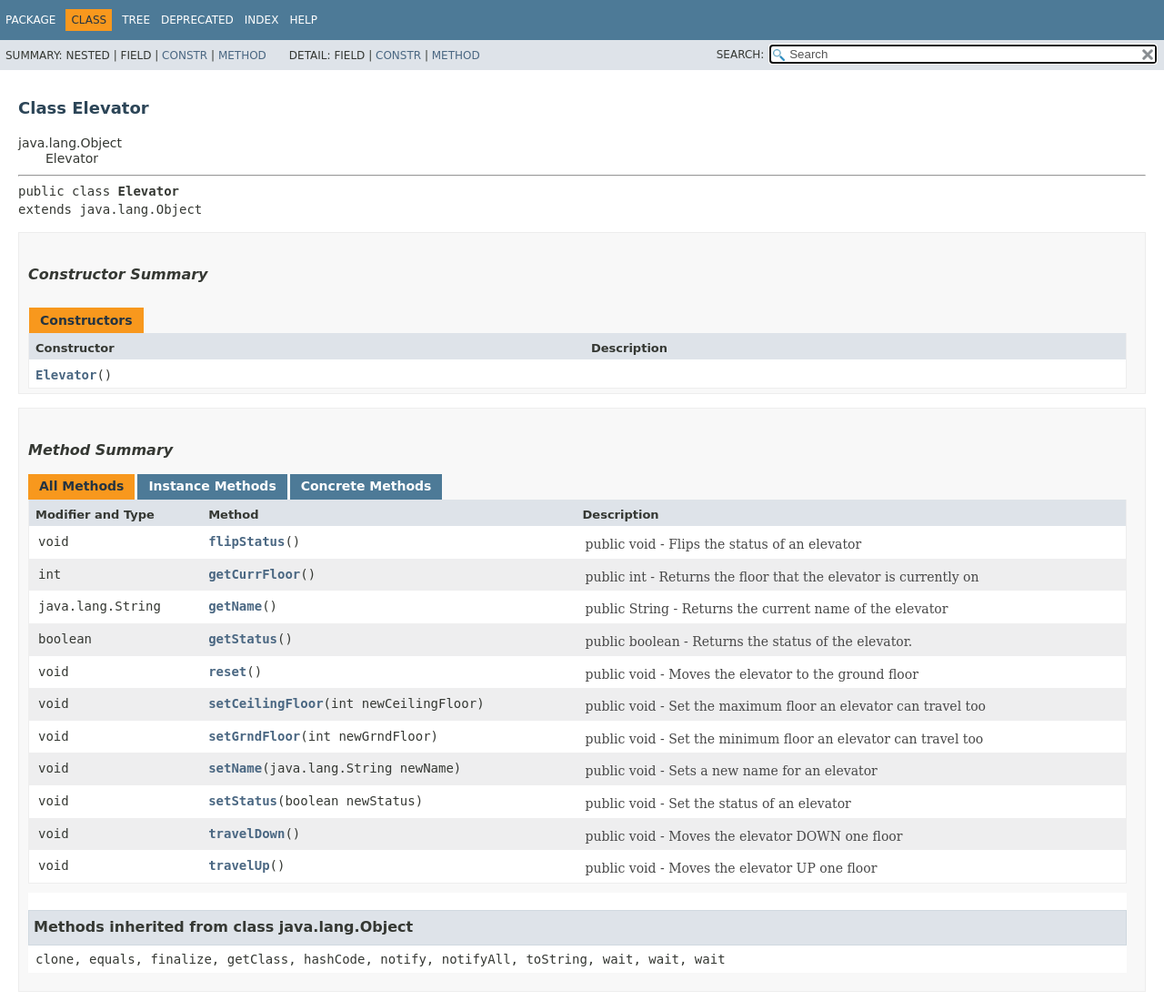
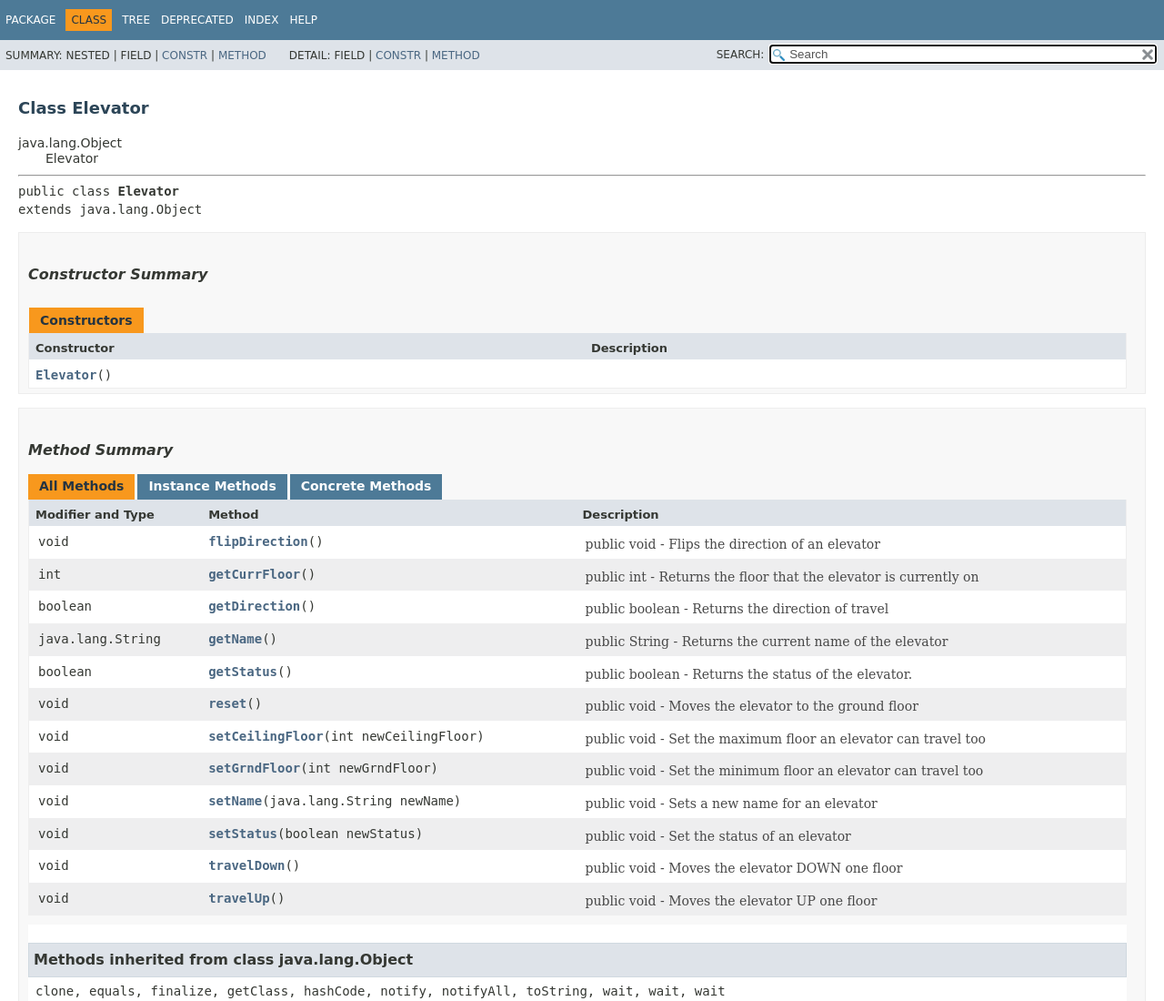
Before and after one commit to NickOuellet/Elevator_Project, a plain HTML site: page Elevator.html in a window 1280 px wide. Shown: the top 1100 px of the page at 91% size. Drawn offline with Linux system fonts and the light colour scheme; no server answers; a script that the page names is missing; a web font is replaced by a local one.

Commit message:
Change flipStatus to flipDirection to fix error and added getDirection and javadocs for both

```diff
--- a/Elevator.html
+++ b/Elevator.html
@@ -2,7 +2,7 @@
 <!-- NewPage -->
 <html lang="en">
 <head>
-<!-- Generated by javadoc (12.0.2) on Thu Feb 06 20:26:27 CST 2020 -->
+<!-- Generated by javadoc (12.0.2) on Thu Feb 06 21:08:47 CST 2020 -->
 <title>Elevator</title>
 <meta http-equiv="Content-Type" content="text/html; charset=utf-8">
 <meta name="dc.created" content="2020-02-06">
@@ -28,7 +28,7 @@
     catch(err) {
     }
 //-->
-var data = {"i0":10,"i1":10,"i2":10,"i3":10,"i4":10,"i5":10,"i6":10,"i7":10,"i8":10,"i9":10,"i10":10};
+var data = {"i0":10,"i1":10,"i2":10,"i3":10,"i4":10,"i5":10,"i6":10,"i7":10,"i8":10,"i9":10,"i10":10,"i11":10};
 var tabs = {65535:["t0","All Methods"],2:["t2","Instance Methods"],8:["t4","Concrete Methods"]};
 var altColor = "altColor";
 var rowColor = "rowColor";
@@ -165,9 +165,9 @@ extends java.lang.Object</pre>
 <tbody>
 <tr class="altColor" id="i0">
 <td class="colFirst"><code>void</code></td>
-<th class="colSecond" scope="row"><code><span class="memberNameLink"><a href="#flipStatus()">flipStatus</a></span>()</code></th>
+<th class="colSecond" scope="row"><code><span class="memberNameLink"><a href="#flipDirection()">flipDirection</a></span>()</code></th>
 <td class="colLast">
-<div class="block">public void - Flips the status of an elevator</div>
+<div class="block">public void - Flips the direction of an elevator</div>
 </td>
 </tr>
 <tr class="rowColor" id="i1">
@@ -178,62 +178,69 @@ extends java.lang.Object</pre>
 </td>
 </tr>
 <tr class="altColor" id="i2">
+<td class="colFirst"><code>boolean</code></td>
+<th class="colSecond" scope="row"><code><span class="memberNameLink"><a href="#getDirection()">getDirection</a></span>()</code></th>
+<td class="colLast">
+<div class="block">public boolean - Returns the direction of travel</div>
+</td>
+</tr>
+<tr class="rowColor" id="i3">
 <td class="colFirst"><code>java.lang.String</code></td>
 <th class="colSecond" scope="row"><code><span class="memberNameLink"><a href="#getName()">getName</a></span>()</code></th>
 <td class="colLast">
 <div class="block">public String - Returns the current name of the elevator</div>
 </td>
 </tr>
-<tr class="rowColor" id="i3">
+<tr class="altColor" id="i4">
 <td class="colFirst"><code>boolean</code></td>
 <th class="colSecond" scope="row"><code><span class="memberNameLink"><a href="#getStatus()">getStatus</a></span>()</code></th>
 <td class="colLast">
 <div class="block">public boolean - Returns the status of the elevator.</div>
 </td>
 </tr>
-<tr class="altColor" id="i4">
+<tr class="rowColor" id="i5">
 <td class="colFirst"><code>void</code></td>
 <th class="colSecond" scope="row"><code><span class="memberNameLink"><a href="#reset()">reset</a></span>()</code></th>
 <td class="colLast">
 <div class="block">public void - Moves the elevator to the ground floor</div>
 </td>
 </tr>
-<tr class="rowColor" id="i5">
+<tr class="altColor" id="i6">
 <td class="colFirst"><code>void</code></td>
 <th class="colSecond" scope="row"><code><span class="memberNameLink"><a href="#setCeilingFloor(int)">setCeilingFloor</a></span>&#8203;(int&nbsp;newCeilingFloor)</code></th>
 <td class="colLast">
 <div class="block">public void - Set the maximum floor an elevator can travel too</div>
 </td>
 </tr>
-<tr class="altColor" id="i6">
+<tr class="rowColor" id="i7">
 <td class="colFirst"><code>void</code></td>
 <th class="colSecond" scope="row"><code><span class="memberNameLink"><a href="#setGrndFloor(int)">setGrndFloor</a></span>&#8203;(int&nbsp;newGrndFloor)</code></th>
 <td class="colLast">
 <div class="block">public void - Set the minimum floor an elevator can travel too</div>
 </td>
 </tr>
-<tr class="rowColor" id="i7">
+<tr class="altColor" id="i8">
 <td class="colFirst"><code>void</code></td>
 <th class="colSecond" scope="row"><code><span class="memberNameLink"><a href="#setName(java.lang.String)">setName</a></span>&#8203;(java.lang.String&nbsp;newName)</code></th>
 <td class="colLast">
 <div class="block">public void - Sets a new name for an elevator</div>
 </td>
 </tr>
-<tr class="altColor" id="i8">
+<tr class="rowColor" id="i9">
 <td class="colFirst"><code>void</code></td>
 <th class="colSecond" scope="row"><code><span class="memberNameLink"><a href="#setStatus(boolean)">setStatus</a></span>&#8203;(boolean&nbsp;newStatus)</code></th>
 <td class="colLast">
 <div class="block">public void - Set the status of an elevator</div>
 </td>
 </tr>
-<tr class="rowColor" id="i9">
+<tr class="altColor" id="i10">
 <td class="colFirst"><code>void</code></td>
 <th class="colSecond" scope="row"><code><span class="memberNameLink"><a href="#travelDown()">travelDown</a></span>()</code></th>
 <td class="colLast">
 <div class="block">public void - Moves the elevator DOWN one floor</div>
 </td>
 </tr>
-<tr class="altColor" id="i10">
+<tr class="rowColor" id="i11">
 <td class="colFirst"><code>void</code></td>
 <th class="colSecond" scope="row"><code><span class="memberNameLink"><a href="#travelUp()">travelUp</a></span>()</code></th>
 <td class="colLast">
@@ -414,14 +421,28 @@ extends java.lang.Object</pre>
 </dl>
 </li>
 </ul>
-<a id="flipStatus()">
+<a id="flipDirection()">
+<!--   -->
+</a>
+<ul class="blockList">
+<li class="blockList">
+<h4>flipDirection</h4>
+<pre class="methodSignature">public&nbsp;void&nbsp;flipDirection()</pre>
+<div class="block">public void - Flips the direction of an elevator</div>
+</li>
+</ul>
+<a id="getDirection()">
 <!--   -->
 </a>
 <ul class="blockListLast">
 <li class="blockList">
-<h4>flipStatus</h4>
-<pre class="methodSignature">public&nbsp;void&nbsp;flipStatus()</pre>
-<div class="block">public void - Flips the status of an elevator</div>
+<h4>getDirection</h4>
+<pre class="methodSignature">public&nbsp;boolean&nbsp;getDirection()</pre>
+<div class="block">public boolean - Returns the direction of travel</div>
+<dl>
+<dt><span class="returnLabel">Returns:</span></dt>
+<dd>boolean  The direction of travel. True = Going Up; False = Going down</dd>
+</dl>
 </li>
 </ul>
 </li>
--- a/member-search-index.js
+++ b/member-search-index.js
@@ -1 +1 @@
-memberSearchIndex = [{"p":"<Unnamed>","c":"Elevator","l":"Elevator()","url":"%3Cinit%3E()"},{"p":"<Unnamed>","c":"Elevator","l":"flipStatus()"},{"p":"<Unnamed>","c":"Elevator","l":"getCurrFloor()"},{"p":"<Unnamed>","c":"Elevator","l":"getName()"},{"p":"<Unnamed>","c":"Elevator","l":"getStatus()"},{"p":"<Unnamed>","c":"Elevator","l":"reset()"},{"p":"<Unnamed>","c":"Elevator","l":"setCeilingFloor(int)"},{"p":"<Unnamed>","c":"Elevator","l":"setGrndFloor(int)"},{"p":"<Unnamed>","c":"Elevator","l":"setName(String)","url":"setName(java.lang.String)"},{"p":"<Unnamed>","c":"Elevator","l":"setStatus(boolean)"},{"p":"<Unnamed>","c":"Elevator","l":"travelDown()"},{"p":"<Unnamed>","c":"Elevator","l":"travelUp()"}]
+memberSearchIndex = [{"p":"<Unnamed>","c":"Elevator","l":"Elevator()","url":"%3Cinit%3E()"},{"p":"<Unnamed>","c":"Elevator","l":"flipDirection()"},{"p":"<Unnamed>","c":"Elevator","l":"getCurrFloor()"},{"p":"<Unnamed>","c":"Elevator","l":"getDirection()"},{"p":"<Unnamed>","c":"Elevator","l":"getName()"},{"p":"<Unnamed>","c":"Elevator","l":"getStatus()"},{"p":"<Unnamed>","c":"Elevator","l":"reset()"},{"p":"<Unnamed>","c":"Elevator","l":"setCeilingFloor(int)"},{"p":"<Unnamed>","c":"Elevator","l":"setGrndFloor(int)"},{"p":"<Unnamed>","c":"Elevator","l":"setName(String)","url":"setName(java.lang.String)"},{"p":"<Unnamed>","c":"Elevator","l":"setStatus(boolean)"},{"p":"<Unnamed>","c":"Elevator","l":"travelDown()"},{"p":"<Unnamed>","c":"Elevator","l":"travelUp()"}]
```
Also changed, not shown: allclasses-index.html (+1 -1 lines), allpackages-index.html (+1 -1 lines), constant-values.html (+1 -1 lines), deprecated-list.html (+1 -1 lines), help-doc.html (+1 -1 lines), index-all.html (+7 -3 lines), index.html (+1 -1 lines), overview-tree.html (+1 -1 lines), package-summary.html (+1 -1 lines), package-tree.html (+1 -1 lines), 5 other files.
